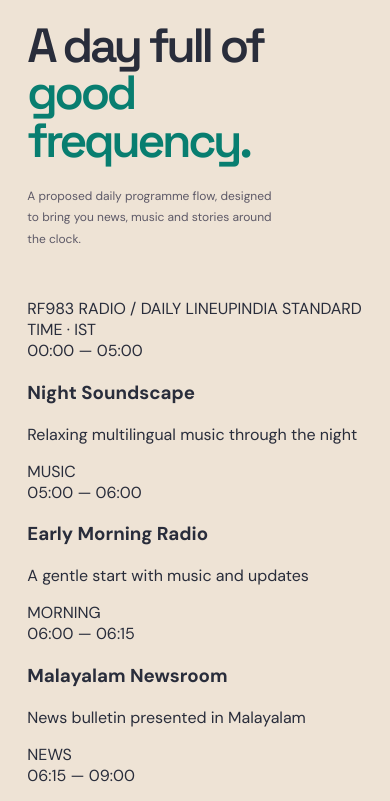
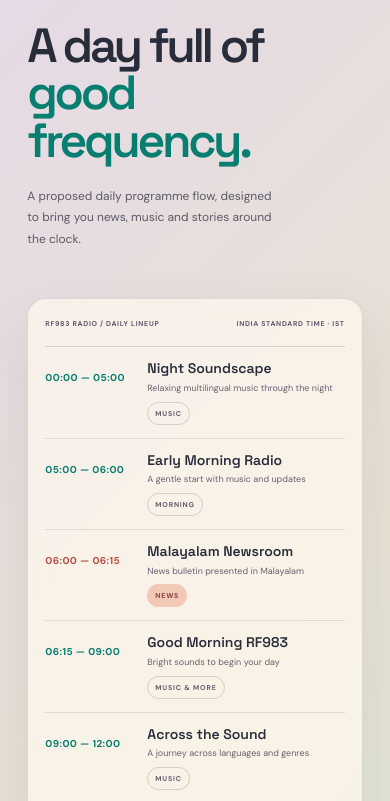
Before and after one commit to rf983creativestudio/rf983-orbit, a plain HTML site: page index.html in a window 390 px wide. Shown: the part 4076-4877 px from the top of the page. Drawn offline with Linux system fonts and the light colour scheme.

Commit message:
Design RF983 RADIO daily schedule board

```diff
--- a/assets/style.css
+++ b/assets/style.css
@@ -376,3 +376,37 @@ html,body{background:#eee3d5;color:#292d3b}
  .show-art{height:105px;margin-top:20px}
 }
 @media(prefers-reduced-motion:reduce){.show-card:hover .show-art{transform:none}}
+
+
+/* RF983 RADIO — 24-hour programme schedule */
+.schedule-section{background:linear-gradient(135deg,#e5d9e8 0%,#e8e2d4 48%,#d4e6dc 100%)}
+.schedule-board{
+ max-width:1000px;margin:0 auto;padding:25px 30px 22px;border-radius:24px;
+ background:rgba(255,249,239,.72);border:1px solid rgba(48,42,65,.14);
+ box-shadow:0 22px 55px rgba(62,48,65,.1);backdrop-filter:blur(10px)
+}
+.schedule-topline{display:flex;justify-content:space-between;gap:16px;padding:0 0 18px;
+ border-bottom:1px solid rgba(48,42,65,.16);font-size:8px;font-weight:700;
+ letter-spacing:.16em;color:#62576a}
+.schedule-list{display:grid;grid-template-columns:1fr 1fr;column-gap:28px}
+.schedule-item{
+ display:grid;grid-template-columns:112px 1fr auto;align-items:center;gap:12px;
+ min-height:84px;padding:13px 0;border-bottom:1px solid rgba(48,42,65,.12)
+}
+.schedule-item time{font-size:10px;font-weight:700;letter-spacing:.04em;color:#087e70;font-variant-numeric:tabular-nums}
+.schedule-item h3{margin:0 0 5px;font:600 15px/1.2 var(--display);color:#292d3b}
+.schedule-item p{margin:0;font-size:10px;line-height:1.5;color:#686170}
+.schedule-type{font-size:7px;letter-spacing:.12em;font-weight:700;color:#655b70;
+ border:1px solid rgba(48,42,65,.18);padding:6px 7px;border-radius:999px;white-space:nowrap}
+.schedule-news .schedule-type{background:#f2c9b7;border-color:transparent;color:#843f40}
+.schedule-news time{color:#b64f43}
+.schedule-note{margin:18px 0 0;font-size:10px;line-height:1.6;color:#696373}
+@media(max-width:800px){.schedule-list{grid-template-columns:1fr}}
+@media(max-width:650px){
+ .schedule-board{padding:20px 17px;border-radius:19px}
+ .schedule-topline{font-size:7px;letter-spacing:.1em}
+ .schedule-item{grid-template-columns:92px 1fr;gap:10px;min-height:78px}
+ .schedule-type{grid-column:2;justify-self:start;margin-top:-4px}
+ .schedule-item h3{font-size:14px}
+ .schedule-item p{font-size:9px}
+}
```
